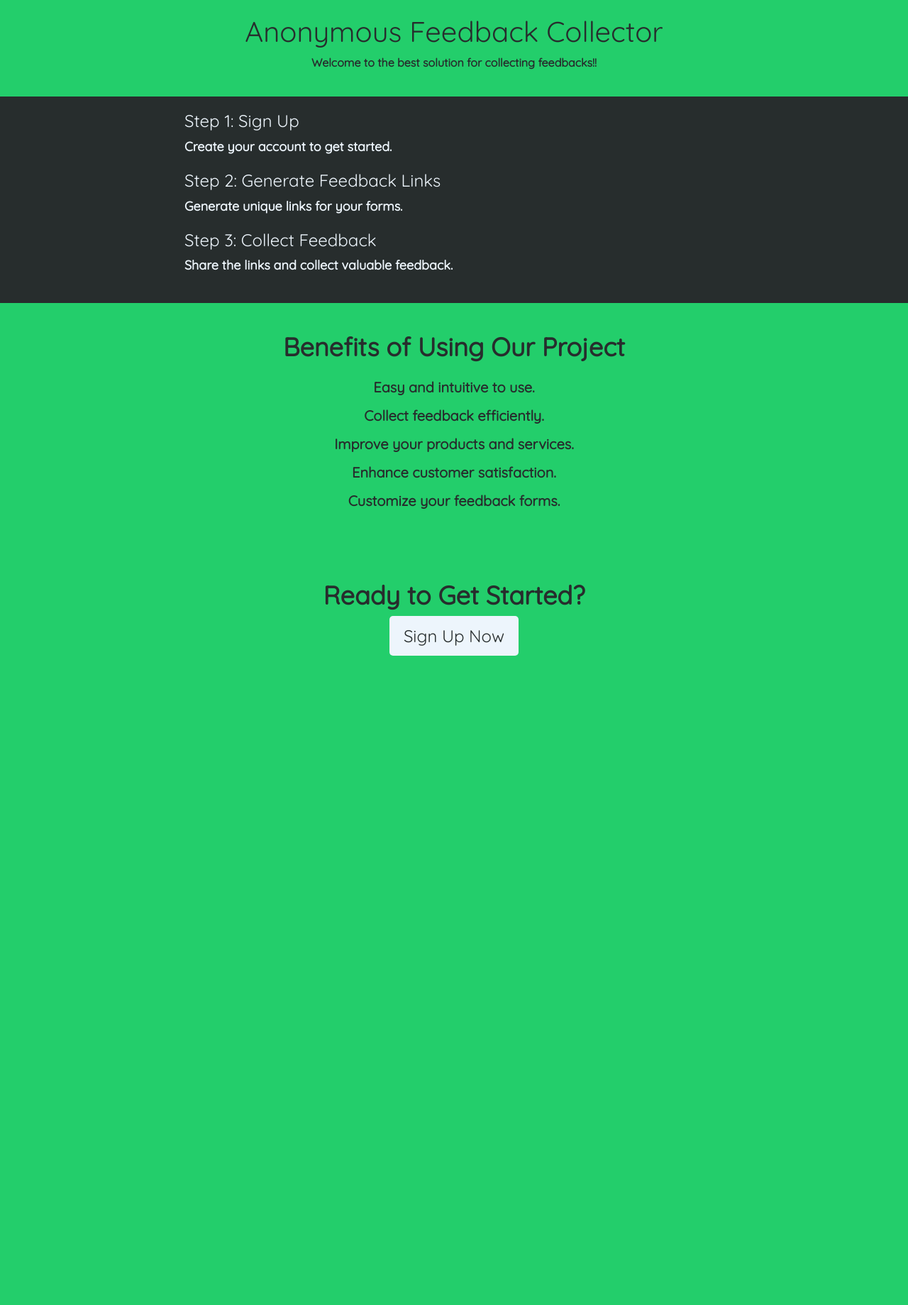
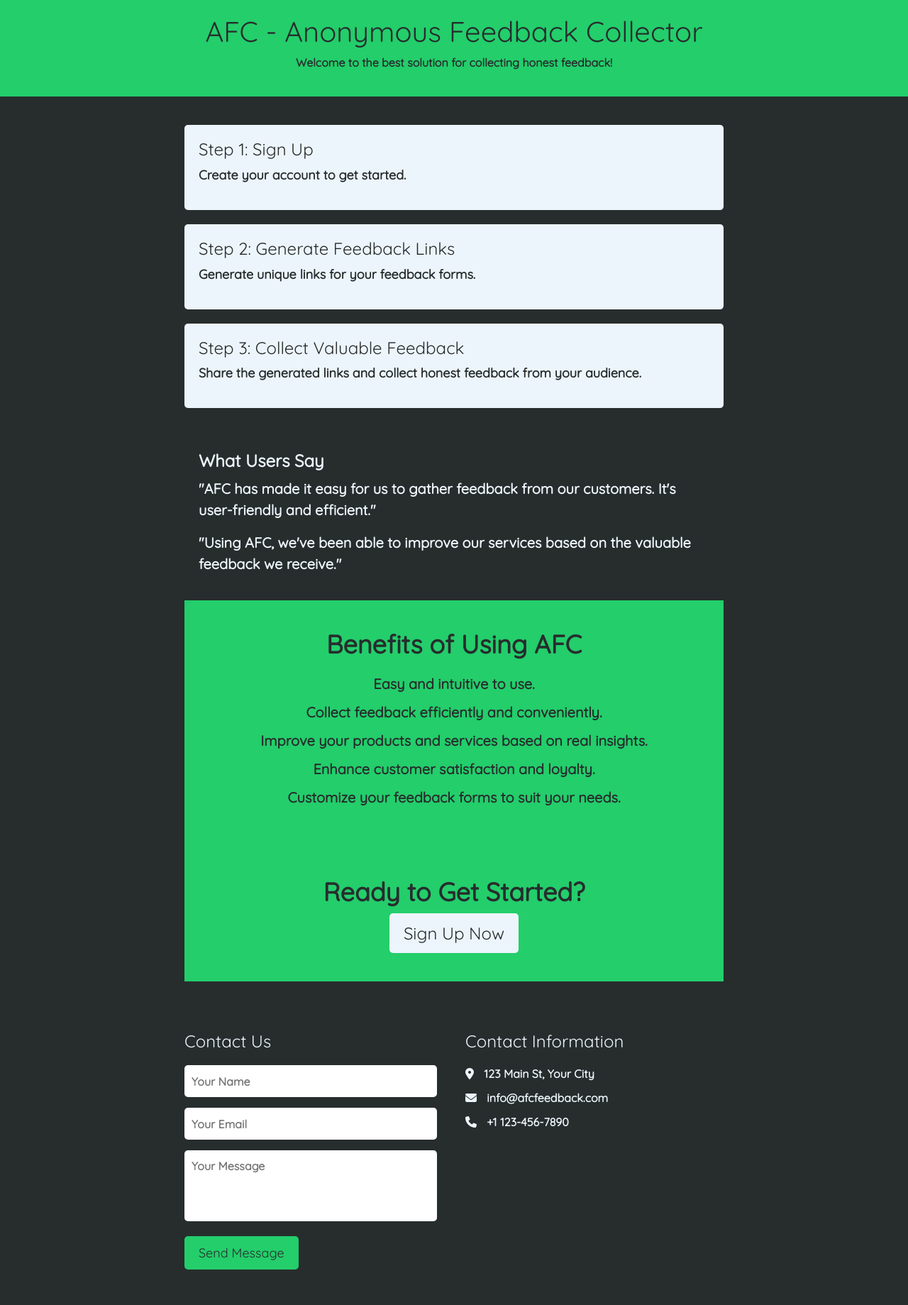
Before and after one commit to sreekanths-24/AFC, a Django app: page / in a window 1280 px wide. Shown: the whole page at 71% size. Before the commit the page ends 924 px from the top, so only its background shows below. Run offline with Django 4.2, Linux system fonts and the light colour scheme.

Commit message:
landing page updated

```diff
--- a/core/templates/landing.html
+++ b/core/templates/landing.html
@@ -3,7 +3,7 @@
 <head>
     <meta charset="UTF-8">
     <meta name="viewport" content="width=device-width, initial-scale=1.0">
-    <title>AFC</title>
+    <title>AFC - Anonymous Feedback Collector</title>
     <link href="https://cdn.jsdelivr.net/npm/bootstrap@5.3.2/dist/css/bootstrap.min.css" rel="stylesheet" integrity="sha384-T3c6CoIi6uLrA9TneNEoa7RxnatzjcDSCmG1MXxSR1GAsXEV/Dwwykc2MPK8M2HN" crossorigin="anonymous">
     <link rel="preconnect" href="https://fonts.googleapis.com">
     <link rel="preconnect" href="https://fonts.gstatic.com" crossorigin>
@@ -11,24 +11,24 @@
     <link rel="stylesheet" href="https://cdnjs.cloudflare.com/ajax/libs/font-awesome/6.4.2/css/all.min.css" integrity="sha512-z3gLpd7yknf1YoNbCzqRKc4qyor8gaKU1qmn+CShxbuBusANI9QpRohGBreCFkKxLhei6S9CQXFEbbKuqLg0DA==" crossorigin="anonymous" referrerpolicy="no-referrer" />
 
     <style>
-        *{
+        * {
             font-family: 'Quicksand', sans-serif;
             font-weight: bold;
-
-        }
-        body {
             margin: 0;
             padding: 0;
-            font-family: Arial, sans-serif;
+            box-sizing: border-box;
+        }
+
+        body {
             background-color: #272d2d;
             color: #edf5fc;
         }
 
         .header {
+            background-color: #23ce6b;
+            color: #272d2d;
+            padding: 20px;
             text-align: center;
-            background-color: #23ce6b;
-            padding: 20px;
-            color: #272d2d;
         }
 
         .container {
@@ -38,15 +38,20 @@
         }
 
         .step {
-            margin-bottom: 20px;
+            margin: 20px 0;
+            padding: 20px;
+            background-color: #edf5fc;
+            border-radius: 5px;
         }
 
         .step-title {
             font-size: 24px;
+            color: #272d2d;
         }
 
         .step-description {
             font-size: 18px;
+            color: #272d2d;
         }
 
         .benefits {
@@ -92,13 +97,127 @@
             border: none;
             border-radius: 5px;
             cursor: pointer;
+            text-decoration: none;
+        }
+
+        .testimonial {
+            background-color: #272d2d;
+            color: #edf5fc;
+            padding: 20px;
+            border-radius: 5px;
+            margin-top: 40px;
+        }
+
+        .testimonial-title {
+            font-size: 24px;
+            font-weight: bold;
+        }
+
+        .testimonial-quote {
+            font-size: 20px;
+            margin-top: 10px;
+        }
+
+        .contact {
+            text-align: center;
+            background-color: #23ce6b;
+            color: #272d2d;
+            padding: 40px 0;
+        }
+
+        .contact-title {
+            font-size: 36px;
+            font-weight: bold;
+            margin-bottom: 20px;
+        }
+
+        .contact-email {
+            font-size: 24px;
+            margin: 10px 0;
+        }
+        /* Existing styles */
+
+        .footer {
+            background-color: #272d2d;
+            color: #edf5fc;
+            padding: 30px 0;
+        }
+
+        .footer-content {
+            display: flex;
+            justify-content: space-between;
+            align-items: flex-start;
+        }
+
+        .contact-form {
+            flex: 1;
+            max-width: 400px;
+        }
+
+        .contact-form h3 {
+            font-size: 24px;
+            margin-bottom: 20px;
+        }
+
+        .form-group {
+            margin-bottom: 15px;
+        }
+
+        .form-group input,
+        .form-group textarea {
+            width: 100%;
+            padding: 10px;
+            font-size: 16px;
+            border: none;
+            border-radius: 5px;
+        }
+
+        .form-group textarea {
+            resize: none;
+        }
+
+        .form-group input[type="text"],
+        .form-group input[type="email"] {
+            height: 45px;
+        }
+
+        .form-group textarea {
+            height: 100px;
+        }
+
+        .btn-primary {
+            background-color: #23ce6b;
+            color: #272d2d;
+            border: none;
+            border-radius: 5px;
+            font-size: 18px;
+            padding: 10px 20px;
+            cursor: pointer;
+        }
+
+        .contact-info {
+            flex: 1;
+        }
+
+        .contact-info h3 {
+            font-size: 24px;
+            margin-bottom: 20px;
+        }
+
+        .contact-info p {
+            margin-bottom: 10px;
+        }
+
+        .contact-info i {
+            margin-right: 10px;
         }
     </style>
+
 </head>
 <body>
     <div class="header">
-        <h1>Anonymous Feedback Collector</h1>
-        <p>Welcome to the best solution for collecting feedbacks!!</p>
+        <h1>AFC - Anonymous Feedback Collector</h1>
+        <p>Welcome to the best solution for collecting honest feedback!</p>
     </div>
 
     <div class="container">
@@ -109,23 +228,28 @@
 
         <div class="step">
             <h2 class="step-title">Step 2: Generate Feedback Links</h2>
-            <p class="step-description">Generate unique links for your forms.</p>
+            <p class="step-description">Generate unique links for your feedback forms.</p>
         </div>
 
         <div class="step">
-            <h2 class="step-title">Step 3: Collect Feedback</h2>
-            <p class="step-description">Share the links and collect valuable feedback.</p>
+            <h2 class="step-title">Step 3: Collect Valuable Feedback</h2>
+            <p class="step-description">Share the generated links and collect honest feedback from your audience.</p>
         </div>
+
+        <div class="testimonial">
+            <h2 class="testimonial-title">What Users Say</h2>
+            <p class="testimonial-quote">"AFC has made it easy for us to gather feedback from our customers. It's user-friendly and efficient."</p>
+            <p class="testimonial-quote">"Using AFC, we've been able to improve our services based on the valuable feedback we receive."</p>
         </div>
 
         <div class="benefits">
-        <h2 class="benefits-title">Benefits of Using Our Project</h2>
+            <h2 class="benefits-title">Benefits of Using AFC</h2>
             <ul class="benefits-list">
                 <li>Easy and intuitive to use.</li>
-            <li>Collect feedback efficiently.</li>
-            <li>Improve your products and services.</li>
-            <li>Enhance customer satisfaction.</li>
-            <li>Customize your feedback forms.</li>
+                <li>Collect feedback efficiently and conveniently.</li>
+                <li>Improve your products and services based on real insights.</li>
+                <li>Enhance customer satisfaction and loyalty.</li>
+                <li>Customize your feedback forms to suit your needs.</li>
             </ul>
         </div>
 
@@ -133,7 +257,44 @@
             <h2 class="cta-title">Ready to Get Started?</h2>
             <a href="{% url 'register' %}" class="cta-button btn">Sign Up Now</a>
         </div>
+
+    </div>
+    <div class="footer">
+        <div class="container">
+            <div class="footer-content">
+                <div class="row w-100">
+                    <div class="col-md">
+                        <div class="contact-form">
+                            <h3>Contact Us</h3>
+                            <form action="#" method="post">
+                                <div class="form-group">
+                                    <input type="text" name="name" placeholder="Your Name" required>
+                                </div>
+                                <div class="form-group">
+                                    <input type="email" name="email" placeholder="Your Email" required>
+                                </div>
+                                <div class="form-group">
+                                    <textarea name="message" rows="3" placeholder="Your Message" required></textarea>
+                                </div>
+                                <button type="submit" class="btn btn-primary">Send Message</button>
+                            </form>
+                        </div>
+
+                    </div>
+                    <div class="col-md">
+                        <div class="contact-info px-3 col-md">
+                            <h3>Contact Information</h3>
+                            <p><i class="fas fa-map-marker-alt"></i> 123 Main St, Your City</p>
+                            <p><i class="fas fa-envelope"></i> info@afcfeedback.com</p>
+                            <p><i class="fas fa-phone"></i> +1 123-456-7890</p>
+                        </div>
+
+                    </div>
+                </div>
+
+            </div>
+        </div>
+    </div>
     <script src="https://cdn.jsdelivr.net/npm/bootstrap@5.3.2/dist/js/bootstrap.bundle.min.js" integrity="sha384-C6RzsynM9kWDrMNeT87bh95OGNyZPhcTNXj1NW7RuBCsyN/o0jlpcV8Qyq46cDfL" crossorigin="anonymous"></script>
-
 </body>
 </html>
```
Lines whose indentation alone changed are shown as unchanged.
